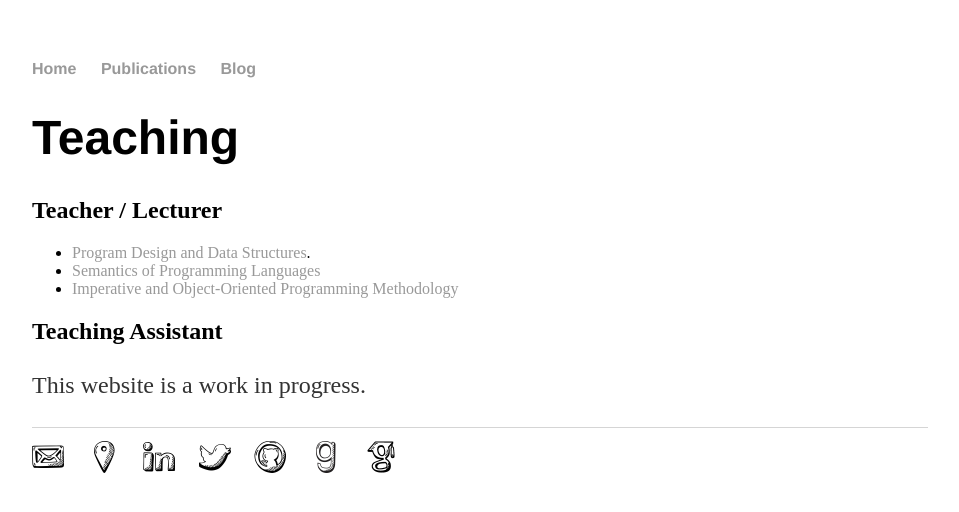
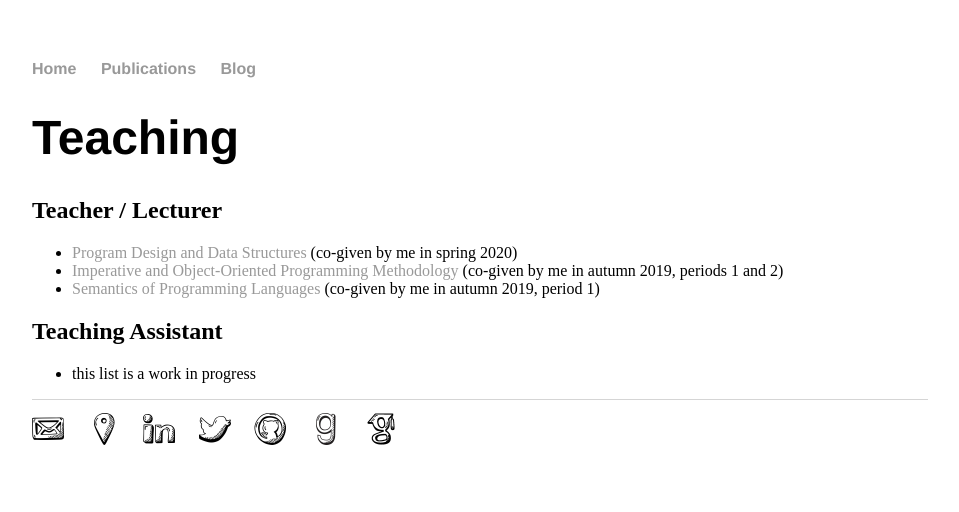
Before and after one commit to andreina-francisco/andreina-francisco.github.io, a Jekyll site: the page built from teaching/index.html, in a window 1280 px wide. Shown: the top 512 px of the page, without its empty margins (160-1119 px from the left). Built offline with Jekyll 4.4.1, drawn with Linux system fonts in a browser that asks for light colours; nearby versions of some CDN libraries; a style sheet for code colours, icons or effects is not loaded.

Commit message:
Updated teaching page

```diff
--- a/teaching/index.html
+++ b/teaching/index.html
@@ -7,15 +7,18 @@ title: Maria Andreina Francisco Rodriguez
 
   <h2> Teacher / Lecturer </h2>
 	<ul>
-	  <li><a href="https://studentportalen.uu.se/portal/portal/uusp/student/student-course?uusp-locale=en">Program Design and Data Structures</a>.</li>
+	  <li><a href="https://www.uu.se/en/admissions/master/selma/kursplan/?kKod=1DL201">Program Design and Data Structures</a> (co-given by me in spring 2020)</li>
 
-	  <li><a href="https://studentportalen.uu.se/portal/portal/uusp/student/student-course?uusp.portalpage=true&toolMode=studentUse&entityId=184818">Semantics of Programming Languages</a></li>
+	  <li> <a href="uu.se/en/admissions/master/selma/kursplan/?kpid=38960&type=1">Imperative and Object-Oriented Programming Methodology</a> (co-given by me in autumn 2019, periods 1 and 2)</li>
 
-	<li> <a href="https://studentportalen.uu.se/portal/portal/uusp/student/student-course?uusp.portalpage=true&toolMode=studentUse&entityId=186998">Imperative and Object-Oriented Programming Methodology</a></li>
+	  <li><a href="https://www.uu.se/en/admissions/master/selma/kursplan/?kpid=39203&type=1">Semantics of Programming Languages</a> (co-given by me in autumn 2019, period 1)</li>
 
 	</ul>
 
 	<h2> Teaching Assistant </h2>
 
-	<p>This website is a work in progress.</p>
+	<ul>
+	  <li> this list is a work in progress </li>
+	</ul>
+
 </div><!-- /.blurb -->
```
